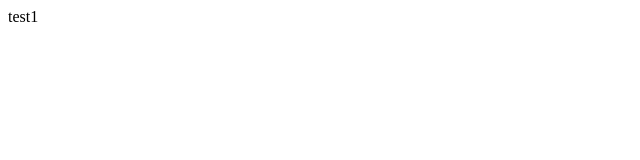
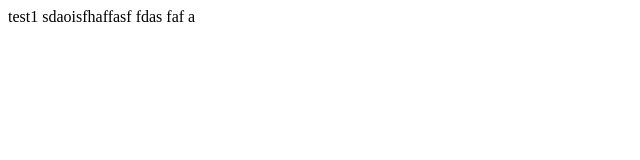
Before and after one commit to endfreakzz/test, a plain HTML site: page index.html in a window 1280 px wide. Shown: the whole page, without its empty margins (0-640 px from the left). Drawn offline with Linux system fonts and the light colour scheme.

Commit message:
kolejna zmiana 3

```diff
--- a/index.html
+++ b/index.html
@@ -6,5 +6,11 @@
 </head>
 <body>
 test1
+
+
+sdaoisfhaffasf
+fdas
+ faf
+ a
 </body>
 </html>
```
